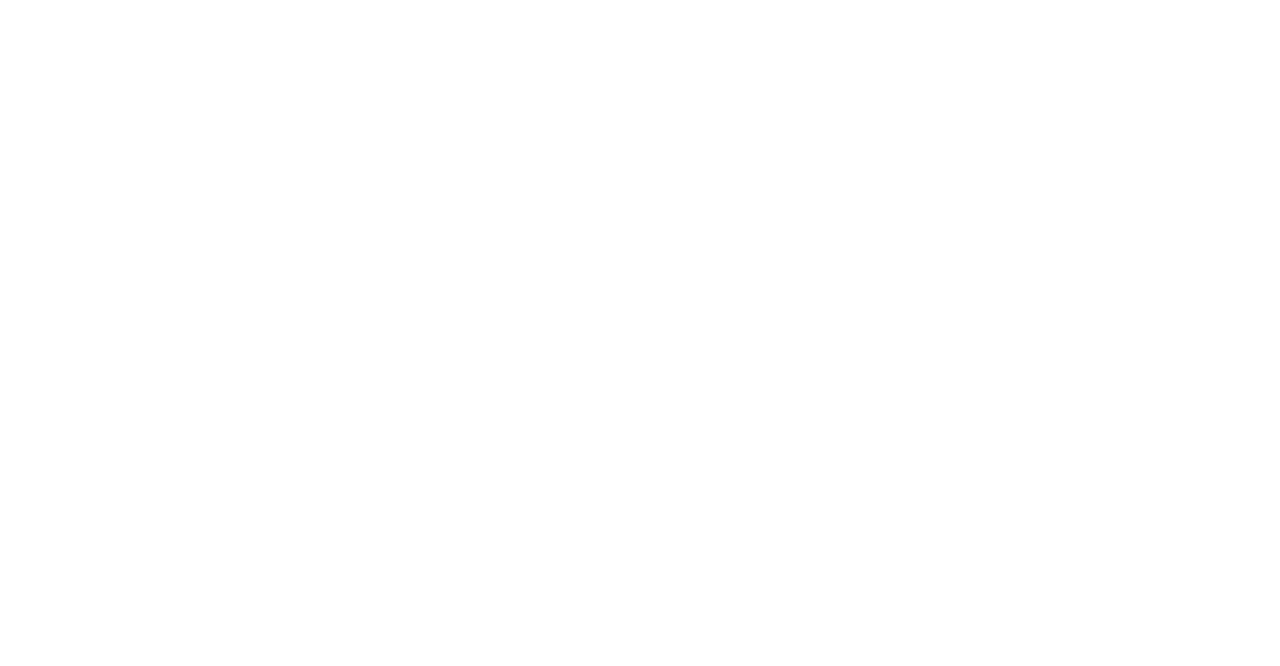
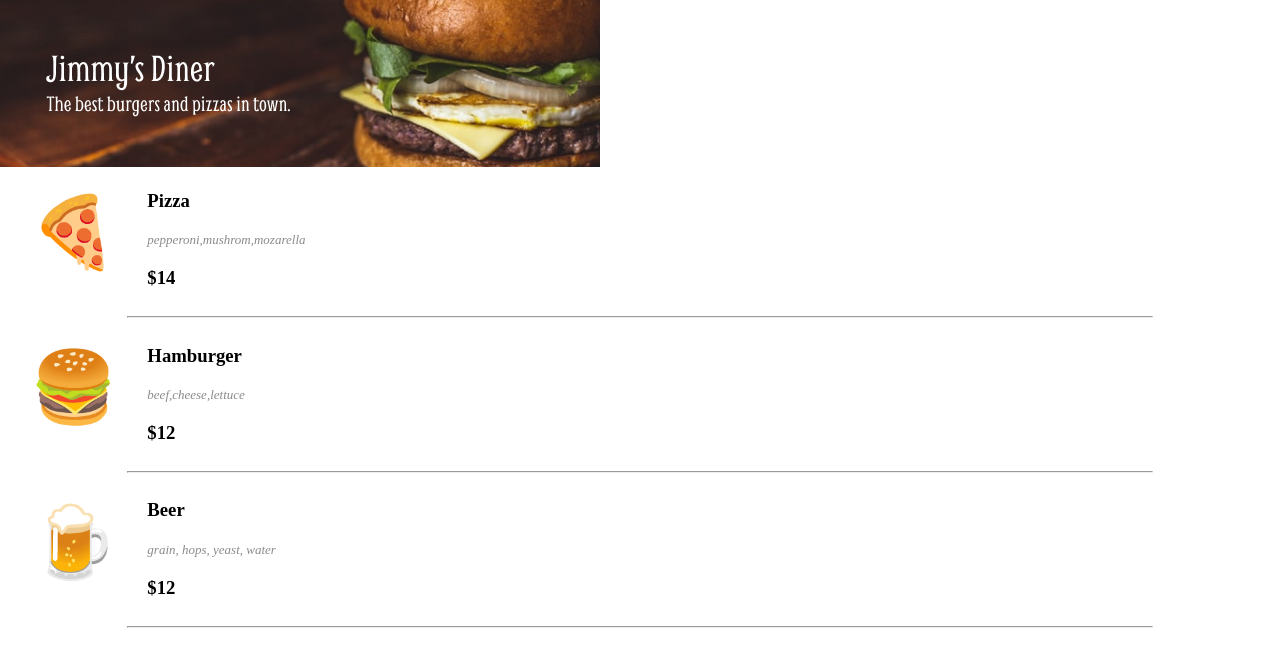
Before and after one commit to MaliaPagley/scrimba-mobile-menu, a website built with Vite: page index.html in a window 1280 px wide. Built offline with nearby package versions, Linux system fonts and the light colour scheme; a web font is replaced by a local one.

Commit message:
added menu css/js

```diff
--- a/index.css
+++ /dev/null
@@ -1,3 +0,0 @@
-body {
-    margin: 0;
-}
--- a/index.html
+++ b/index.html
@@ -1,12 +1,27 @@
-<html>
+<!DOCTYPE html>
+<html lang="en">
   <head>
+    <meta charset="UTF-8" />
+    <meta name="viewport" content="width=device-width, initial-scale=1.0" />
+    <meta http-equiv="X-UA-Compatible" content="ie=edge" />
+    <title>Jimmy Diner</title>
+    <link rel="preconnect" href="https://fonts.googleapis.com" />
+    <link rel="preconnect" href="https://fonts.gstatic.com" crossorigin />
     <link
+      href="https://fonts.googleapis.com/css2?family=Labrada:wght@300;500&display=swap"
       rel="stylesheet"
-      href="https://cdnjs.cloudflare.com/ajax/libs/normalize/8.0.1/normalize.css"
     />
-    <link rel="stylesheet" href="index.css" />
+
+    <link rel="stylesheet" href="style.css" />
   </head>
   <body>
+    <header>
+      <img src="images/header.png" />
+    </header>
+    <div id="menu-items">
+      <!--ITEMS PUSHED HERE FROM JS-->
+    </div>
+
     <script src="script.js" type="module"></script>
   </body>
 </html>
--- a/script.js
+++ b/script.js
@@ -1 +1,37 @@
 import { menuArray } from "./data.js";
+
+
+function getFeedHtml() {
+   let feedHtml = ''
+
+ menuArray.forEach(function(item){
+
+    feedHtml += `
+    <div class="menu-item">
+        <div class="menu-inner">
+            <h1 class="emoji-item">${item.emoji}</h1>
+            <div id="menu-info-group">
+                <h3 class="name-item">${item.name}</h3>
+                <span class="detail-item">${item.ingredients}</span>
+
+                 <h3 class="price-item">${'$'}${item.price}</h3>
+
+            </div>
+        </div>
+    </div>
+
+    <hr></hr>
+    `
+})
+    return feedHtml
+}
+console.log(getFeedHtml())
+
+//Render Function -
+// 1: Takes control of the menu-items div inside HTML
+// 2: Renders the HTML returned by the getFeedHTML() to the 'menu-items' div.
+function render() {
+    const menuItems = document.getElementById('menu-items')
+    menuItems.innerHTML = getFeedHtml()
+}
+render()
--- /dev/null
+++ b/style.css
@@ -0,0 +1,29 @@
+body {
+    font-family: 'Labrada', serif;
+
+    margin: 0;
+    margin-left: auto;
+    margin-right: auto;
+}
+/* ------- MIDDLE MENU STYLES ------- */
+.menu-inner {
+    display: flex;
+    flex-wrap: wrap;
+    height: auto;
+}
+.menu-info-group {
+   height: 10px;
+}
+.detail-item {
+    color: #8B8B8B;
+    font-size: small;
+    font-style: italic;
+}
+.emoji-item {
+    font-size: 70px;
+    padding: 10px 20px;
+    margin: 10px;
+}
+hr {
+    max-width: 80%;
+}
```
